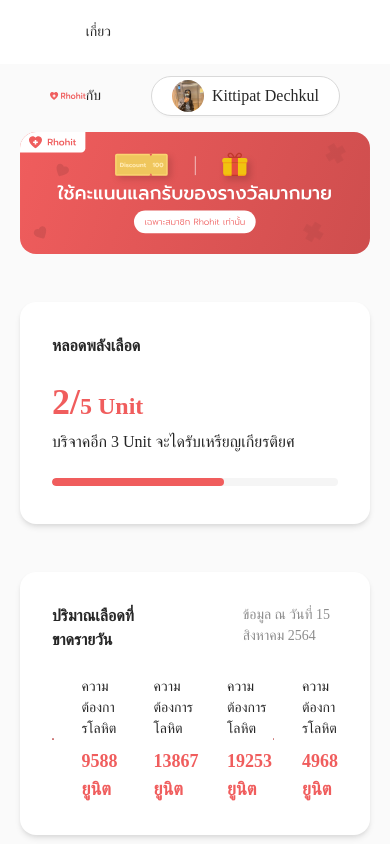
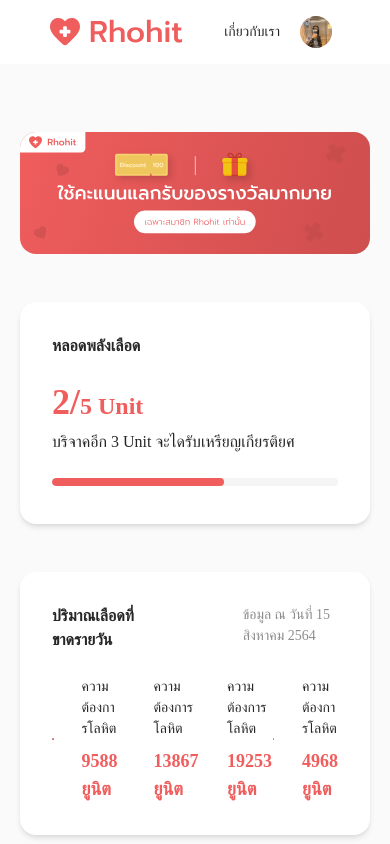
Before and after one commit to WebmasterCamp/ywc18-workshop-c, a React (Create React App) app: page / in a window 390 px wide. Shown: the top 844 px of the page. Built offline with nearby package versions, Linux system fonts and the light colour scheme.

Commit message:
Update NavBar.js

```diff
--- a/src/components/NavBar.js
+++ b/src/components/NavBar.js
@@ -1,20 +1,27 @@
-import { default as Logo } from "../assets/svg/logo.svg";
-import { Button, Layout } from "antd";
-import { user } from "../utilities/constants";
-import { Link } from "react-router-dom";
+import { default as Logo } from '../assets/svg/logo.svg';
+import { Button, Layout, Col, Row } from 'antd';
+import { user } from '../utilities/constants';
+import { Link } from 'react-router-dom';
 const { Header } = Layout;
 
 const NavBar = () => {
   return (
     <Header className="mb-12">
       <div className="max-w-screen-xl m-auto">
-        <div className="flex justify-between">
+        <div className="flex">
           <Link to="/" className="flex items-center">
             <img src={Logo} alt="logo" />
           </Link>
-          <div className="flex items-center">
-            <Link to="/about">เกี่ยวกับเรา</Link>
-            <UserBtn />
+          <div className="flex items-center ml-auto">
+            <Link to="/about" className="flex whitespace-nowrap">
+              เกี่ยวกับเรา
+            </Link>
+            <div className="hidden md:inline">
+              <UserBtn />
+            </div>
+            <div className=" md:hidden">
+              <UserMiniBtn />
+            </div>
           </div>
         </div>
       </div>
@@ -44,4 +51,15 @@
   );
 };
 
+const UserMiniBtn = () => {
+  return (
+    <Link to="/profile" className="flex ml-5">
+      <span
+            className="bg-no-repeat bg-center bg-primary-200 bg-cover rounded-full h-8 w-8 mr-2 border-px"
+            style={{ backgroundImage: `url(${user.picture})` }}
+          />
+    </Link>
+  );
+};
+
 export default NavBar;
```
